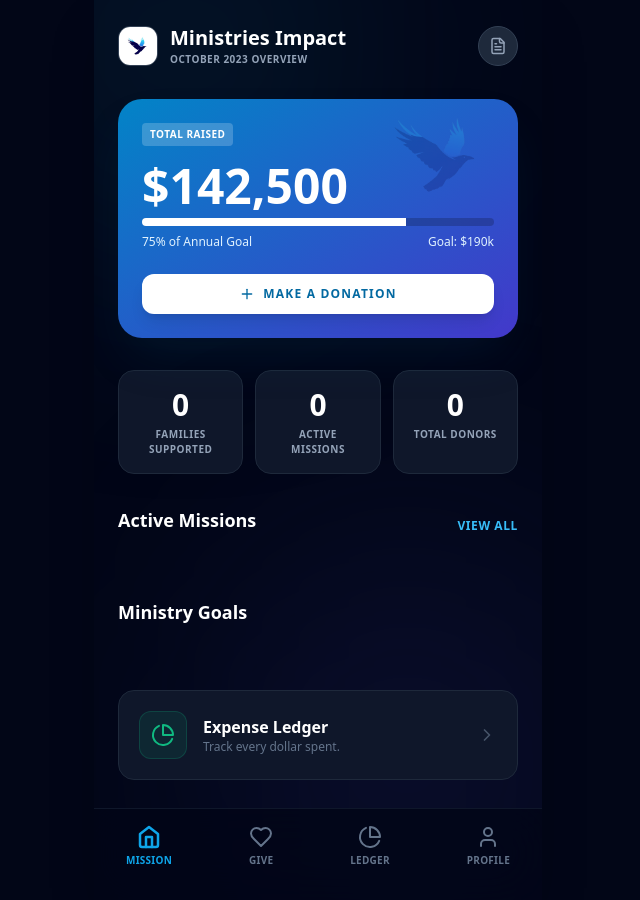
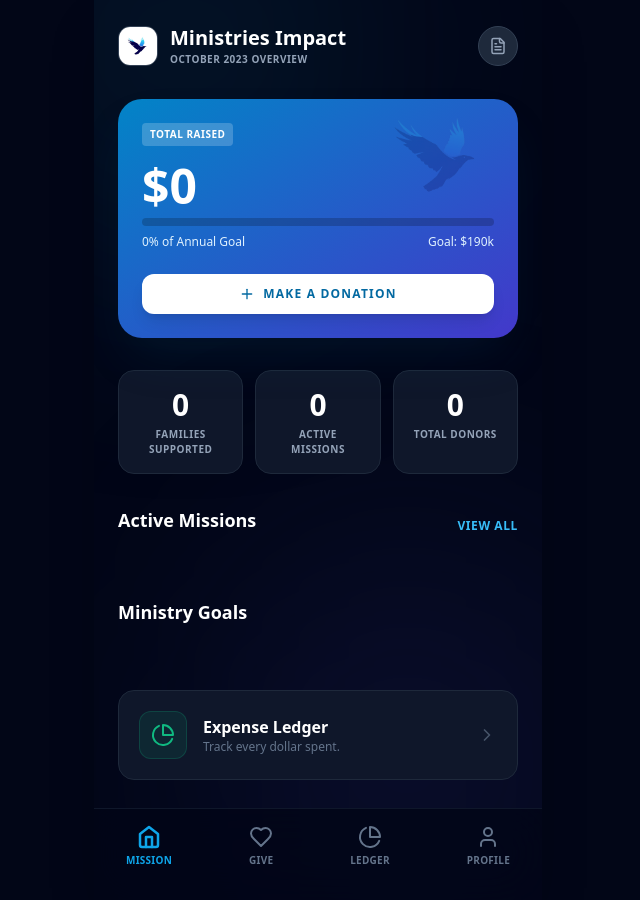
Before and after one commit to skyravengreenfield-pixel/SkyRaven-Ministries, a React (Vite) app: page / in a window 1280 px wide. Both pictures are taken after typing "name@example.com", "Sample123" into the empty fields and a click on the button "SIGN IN". Shown: the whole page, without its empty margins (322-962 px from the left). Built offline with nearby package versions, Linux system fonts and the light colour scheme.

Commit message:
Update: Reset total raised to /usr/bin/bash

```diff
--- a/App.tsx
+++ b/App.tsx
@@ -320,12 +320,12 @@ function HomeScreen({ onChangeView, projects, ministryGoals, familiesSupported }
           <div className="flex items-center gap-2 mb-4">
             <span className="bg-white/20 px-2 py-1 rounded text-[10px] font-bold uppercase tracking-wider text-white">Total Raised</span>
           </div>
-          <div className="text-5xl font-black text-white mb-2">$142,500</div>
+          <div className="text-5xl font-black text-white mb-2">$0</div>
           <div className="h-2 bg-black/20 rounded-full w-full overflow-hidden mb-2">
-            <div className="h-full bg-white w-[75%]"></div>
+            <div className="h-full bg-white w-[0%]"></div>
           </div>
           <div className="flex justify-between text-xs font-medium text-sky-100">
-            <span>75% of Annual Goal</span>
+            <span>0% of Annual Goal</span>
             <span>Goal: $190k</span>
           </div>
         </div>
```
